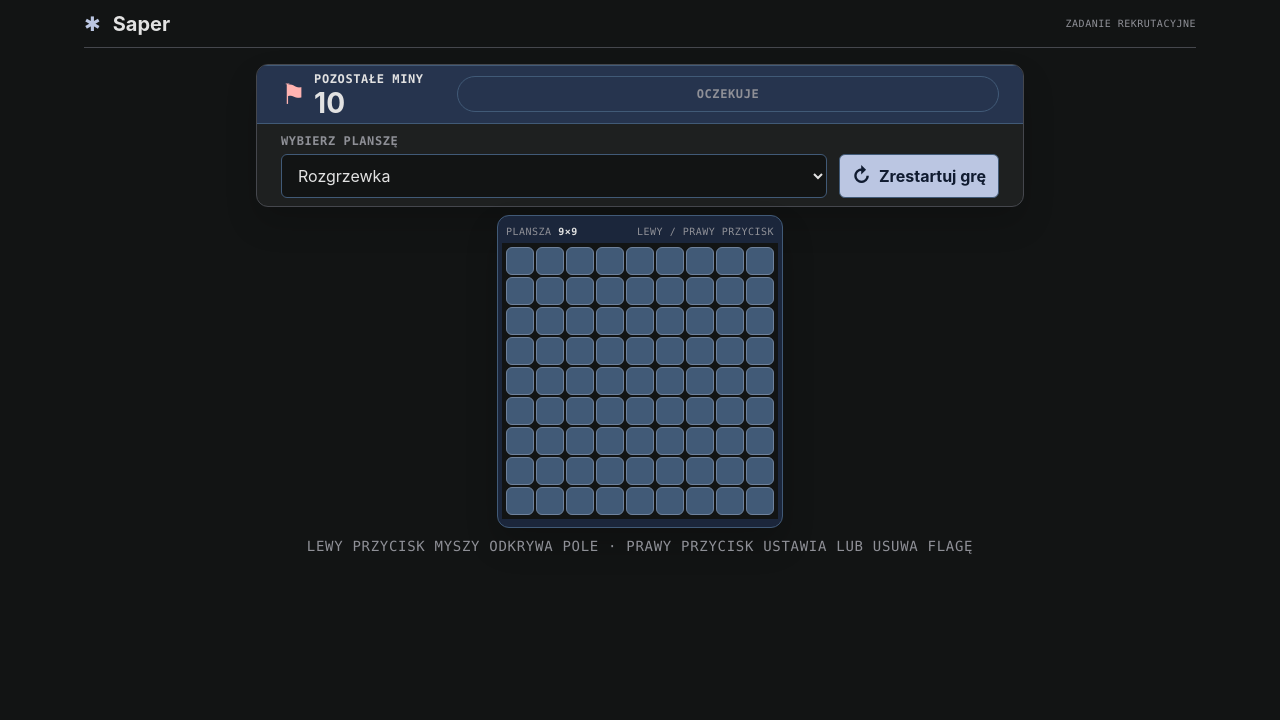
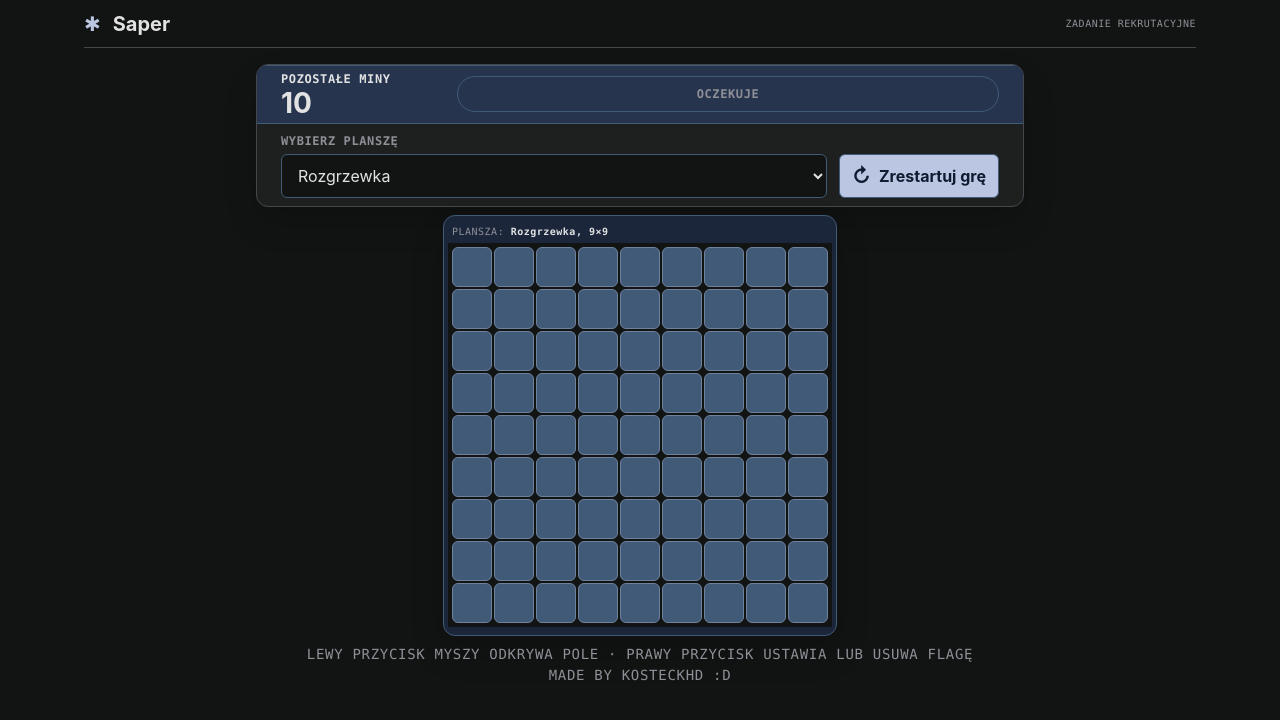
Before and after one commit to KosteckHD/Interia_zadanie_rekrutacyjne, a React (Vite) app: page / in a window 1280 px wide. Shown: the top 720 px of the page. Built offline with nearby package versions, Linux system fonts and the light colour scheme.

Commit message:
fix: fit every board within the viewport

```diff
--- a/src/components/Board/Board.scss
+++ b/src/components/Board/Board.scss
@@ -57,3 +57,21 @@
 .board__scroll::-webkit-scrollbar-thumb:hover {
   background: var(--color-text-muted);
 }
+
+@media (max-width: 40rem) {
+  .board {
+    width: fit-content;
+  }
+
+  .board__scroll {
+    overflow-x: hidden;
+  }
+
+  .board__grid {
+    --size-cell: clamp(1.125rem, min(5.2vh, 7.5vw, calc((100vw - 5rem) / var(--board-columns)), calc((100vh - 30rem) / var(--board-rows))), 2.5rem);
+    --size-cell-min: var(--size-cell);
+    grid-template-columns: repeat(var(--board-columns), var(--size-cell));
+    min-width: 0;
+    width: fit-content;
+  }
+}
--- a/src/components/Board/Board.tsx
+++ b/src/components/Board/Board.tsx
@@ -10,13 +10,15 @@ type BoardProps = {
 }
 
 export function Board({ board, onReveal, onToggleFlag }: BoardProps) {
-  const boardStyle = { '--board-columns': board.width } as CSSProperties
+  const boardStyle = {
+    '--board-columns': board.width,
+    '--board-rows': board.height,
+  } as CSSProperties
 
   return (
     <section aria-label="Plansza sapera" className="board">
       <div className="board__header">
-        <span>PLANSZA <strong>{board.width}&times;{board.height}</strong></span>
-        <span>LEWY / PRAWY PRZYCISK</span>
+        <span>PLANSZA: <strong>{board.name}, {board.width}&times;{board.height}</strong></span>
       </div>
       <div className="board__scroll">
         <div className="board__grid" style={boardStyle}>
--- a/src/components/Game/Game.scss
+++ b/src/components/Game/Game.scss
@@ -45,6 +45,8 @@
 .game__eyebrow,
 .game__counter-label,
 .game__footer {
+  display:flex;
+  flex-direction: column;
   font-family: var(--font-family-mono);
   letter-spacing: var(--letter-spacing-mono);
   text-transform: uppercase;
--- a/src/components/Game/Game.tsx
+++ b/src/components/Game/Game.tsx
@@ -93,7 +93,6 @@ export function Game({ levels, loadError, isLoading }: GameProps) {
       <section className="game__panel">
         <div className="game__telemetry">
           <div className="game__counter" aria-live="polite">
-            <span aria-hidden="true" className="game__counter-icon">&#9873;</span>
             <div>
               <span className="game__counter-label">POZOSTAŁE MINY</span>
               <strong className="game__counter-value">{remainingMines}</strong>
@@ -121,7 +120,8 @@ export function Game({ levels, loadError, isLoading }: GameProps) {
       )}
 
       <footer className="game__footer">
-        Lewy przycisk myszy odkrywa pole <span aria-hidden="true">·</span> prawy przycisk ustawia lub usuwa flagę
+        <span>Lewy przycisk myszy odkrywa pole <span aria-hidden="true">·</span> prawy przycisk ustawia lub usuwa flagę</span>
+        <span>Made by KosteckHD :D</span>
       </footer>
     </main>
   )
--- a/src/logic/board.ts
+++ b/src/logic/board.ts
@@ -15,6 +15,7 @@ export type Cell = {
 }
 
 export type Board = {
+  name: string
   width: number
   height: number
   cells: Cell[]
@@ -152,6 +153,7 @@ export function createBoard(level: Level): Board {
   }
 
   return {
+    name: level.name,
     width,
     height,
     cells: recalculateAdjacencies(cells, width, height),
--- a/src/styles/_variables.scss
+++ b/src/styles/_variables.scss
@@ -38,13 +38,13 @@
   --color-status-won: #afc9ea;
   --color-status-lost: #ffb3b1;
   --color-number-1: #828da7;
-  --color-number-2: #afc9ea;
+  --color-number-2: #00a10d;
   --color-number-3: #fe4b55;
-  --color-number-4: #d1e4ff;
-  --color-number-5: #ffb3b1;
-  --color-number-6: #9eb7d8;
-  --color-number-7: #e2e2e2;
-  --color-number-8: #8f9097;
+  --color-number-4: #c00505;
+  --color-number-5: #920b06;
+  --color-number-6: #8d0505;
+  --color-number-7: #4e0303;
+  --color-number-8: #460202;
   --space-zero: 0;
   --space-1: 0.25rem;
   --space-2: 0.5rem;
@@ -56,8 +56,8 @@
   --space-8: 2rem;
   --size-page-min: 20rem;
   --size-viewport-min: 100svh;
-  --size-cell: clamp(1.25rem, 3vw, 1.75rem);
-  --size-cell-min: 1.25rem;
+  --size-cell: clamp(1.5rem, min(5.2vh, 7.5vw), 2.5rem);
+  --size-cell-min: 1.5rem;
   --size-content-max: 72rem;
   --size-panel-max: 48rem;
   --size-board-max: 60rem;
```
